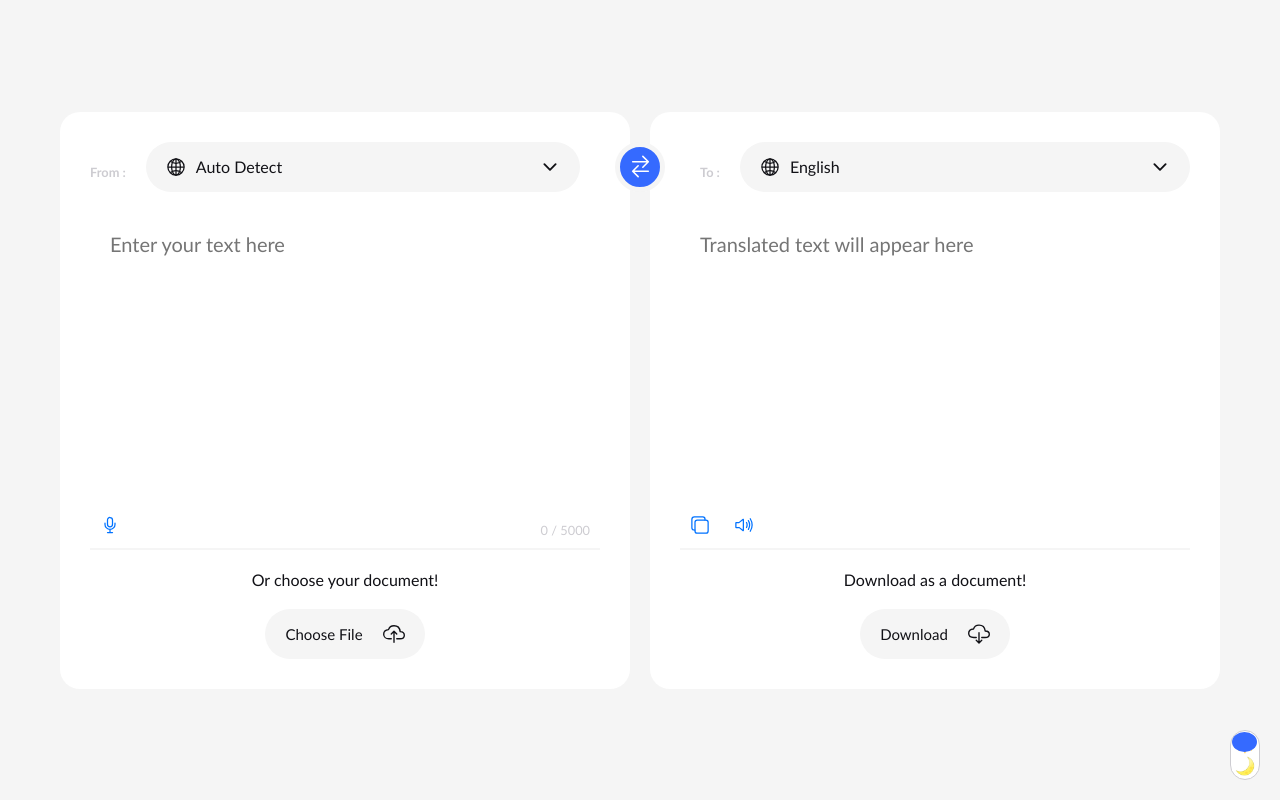
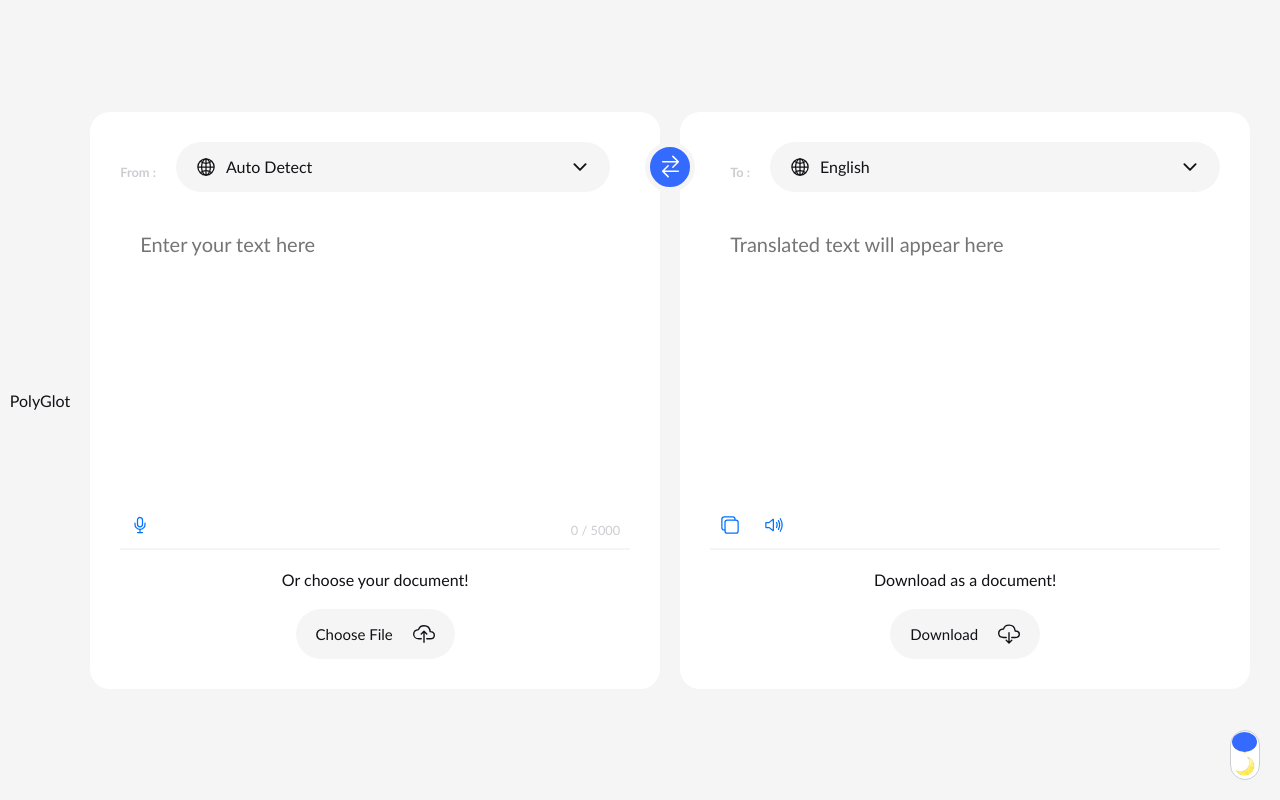
Before and after one commit to JeetInTech/Calculator-With-Google-Api, a plain HTML site: page index.html in a window 1280 px wide. Drawn offline with nearby package versions, Linux system fonts and the light colour scheme.

Commit message:
Update index.html

```diff
--- a/index.html
+++ b/index.html
@@ -16,6 +16,7 @@
     <title>Language Translator</title>
   </head>
   <body>
+    <div class="floating-word">PolyGlot</div>
     <div class="mode">
       <label class="toggle" for="dark-mode-btn">
         <div class="toggle-track">
```
